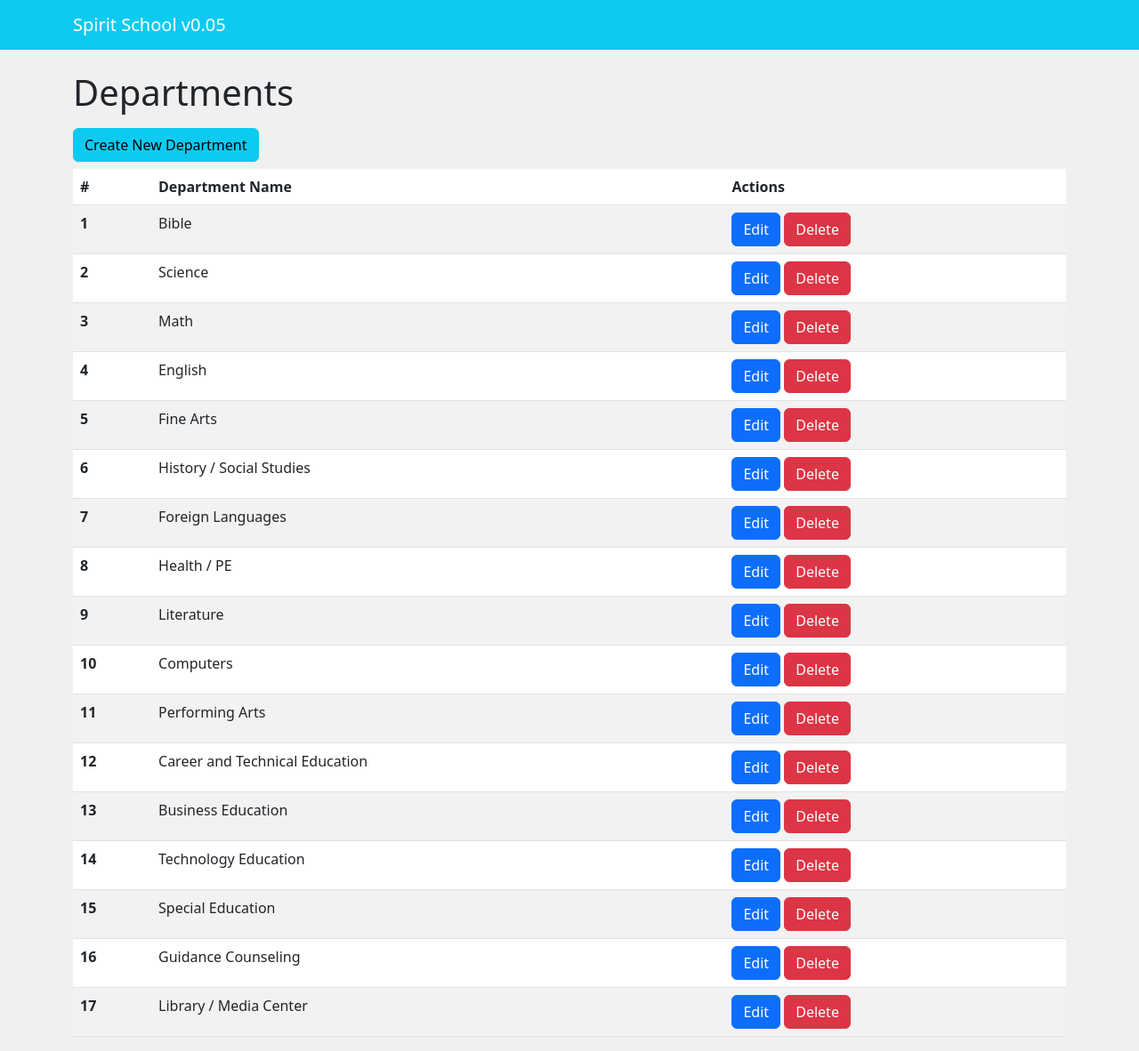
After one commit to taholmes160/school5, a Flask app: page /departments/departments in a window 1280 px wide. The commit adds this page. Shown: the whole page at 89% size. Run offline with Flask 3, Linux system fonts and the light colour scheme; data comes from the database, SQL or seed files in the repository; parts of the project's set-up code (start-up, migrations or seed data) failed here and were passed over.

Commit message:
Add department blueprint and related changes

```diff
--- a/app.py
+++ b/app.py
@@ -4,6 +4,7 @@ from app.app_creator import create_app
 from app.index_blueprint import index_bp
 from app.student_blueprint import student_bp
 from app.courses_blueprint import courses_blueprint
+from app.department_blueprint import departments_blueprint  # Changed this line
 
 app, db = create_app()
 
@@ -11,6 +12,7 @@ app, db = create_app()
 app.register_blueprint(index_bp, url_prefix='/')
 app.register_blueprint(student_bp, url_prefix='/students')
 app.register_blueprint(courses_blueprint, url_prefix='/courses')
+app.register_blueprint(departments_blueprint, url_prefix='/departments')
 
 # Other app initialization code...
 with app.app_context():
--- /dev/null
+++ b/app/department_blueprint.py
@@ -0,0 +1,38 @@
+# departments_blueprint.py
+from flask import Blueprint, render_template, request, redirect, url_for
+from models import Department, db
+from app.forms import DepartmentForm
+
+departments_blueprint = Blueprint('departments', __name__)
+
+@departments_blueprint.route('/departments', methods=['GET'])
+def departments():
+    departments = Department.query.all()
+    return render_template('departments.html', departments=departments)
+
+@departments_blueprint.route('/departments/new', methods=['GET', 'POST'])
+def create_department_page():
+    form = DepartmentForm()
+    if form.validate_on_submit():
+        department = Department(department_name=form.department_name.data)
+        db.session.add(department)
+        db.session.commit()
+        return redirect(url_for('departments.departments'))
+    return render_template('create_department_page.html', form=form)
+
+@departments_blueprint.route('/departments/<int:id>', methods=['GET', 'POST'])
+def update_department(id):
+    department = Department.query.get_or_404(id)
+    form = DepartmentForm(obj=department)
+    if form.validate_on_submit():
+        department.department_name = form.department_name.data
+        db.session.commit()
+        return redirect(url_for('departments.departments'))
+    return render_template('update_department.html', form=form)
+
+@departments_blueprint.route('/departments/<int:id>/delete', methods=['POST'])
+def delete_department(id):
+    department = Department.query.get_or_404(id)
+    db.session.delete(department)
+    db.session.commit()
+    return redirect(url_for('departments.departments'))
--- a/app/forms.py
+++ b/app/forms.py
@@ -20,3 +20,9 @@ class CourseForm(FlaskForm):
     course_name = StringField('Course Name', validators=[DataRequired()])
     department_id = SelectField('Department', coerce=int, validators=[DataRequired()])
     submit = SubmitField('Create Course')
+
+# forms.py
+
+class DepartmentForm(FlaskForm):
+    department_name = StringField('Department Name', validators=[DataRequired()])
+    submit = SubmitField('Submit')
--- /dev/null
+++ b/app/templates/departments.html
@@ -0,0 +1,32 @@
+<!-- templates/departments.html -->
+{% extends "base.html" %}
+
+{% block content %}
+<h1>Departments</h1>
+
+<a href="{{ url_for('departments.create_department_page') }}" class="btn btn-info mt-2 mb-2">Create New Department</a>
+
+<table class="table table-striped">
+    <thead>
+        <tr>
+            <th scope="col">#</th>
+            <th scope="col">Department Name</th>
+            <th scope="col">Actions</th>
+        </tr>
+    </thead>
+    <tbody>
+        {% for department in departments %}
+        <tr>
+            <th scope="row">{{ loop.index }}</th>
+            <td>{{ department.department_name }}</td>
+            <td>
+                <a href="{{ url_for('departments.update_department', id=department.department_id) }}" class="btn btn-primary">Edit</a>
+                <form action="{{ url_for('departments.delete_department', id=department.department_id) }}" method="post" style="display: inline-block;">
+                    <button type="submit" class="btn btn-danger">Delete</button>
+                </form>
+            </td>
+        </tr>
+        {% endfor %}
+    </tbody>
+</table>
+{% endblock %}
--- a/app/templates/index.html
+++ b/app/templates/index.html
@@ -14,4 +14,9 @@
     <h2 class="mt-4">Courses:</h2>
     <a href="{{ url_for('courses.create_course_page') }}" class="btn btn-info mt-2">Create New Course</a>
     <a href="{{ url_for('courses.get_all_courses') }}" class="btn btn-info mt-2">List All Courses</a>
+
+    <!-- Add links for department-related pages -->
+    <h2 class="mt-4">Departments:</h2>
+    <a href="{{ url_for('departments.create_department_page') }}" class="btn btn-info mt-2">Create New Department</a>
+    <a href="{{ url_for('departments.departments') }}" class="btn btn-info mt-2">List All Departments</a>
 {% endblock %}
```
Also changed, not shown: alembic/versions/df0f3bee074a_added_faculty_table.py (added, +37 -0 lines), app/templates/create_department_page.html (added, +18 -0 lines), models.py (+10 -0 lines).
